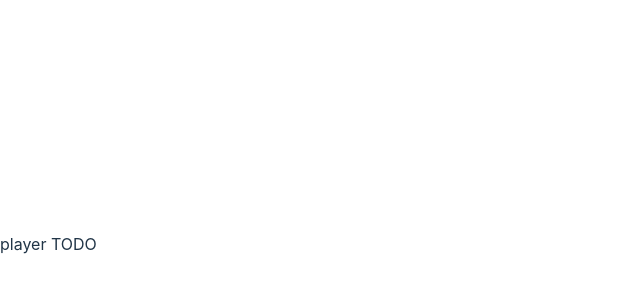
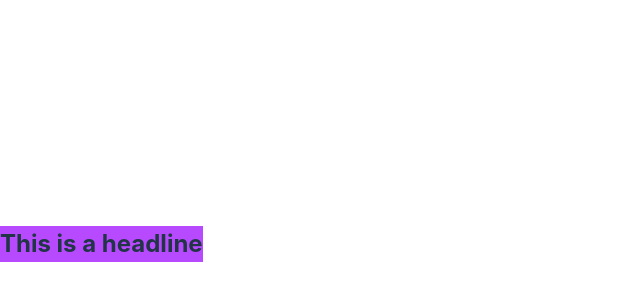
Before and after one commit to Trentish/zap, a React (Vite) app in the folder zap-client/: page /screen in a window 1280 px wide. Shown: the part 156-456 px from the top of the page, without its empty margins (0-640 px from the left). Built offline with nearby package versions, Linux system fonts and the light colour scheme.

Commit message:
add example headline (progress)

```diff
--- a/zap-client/index.html
+++ b/zap-client/index.html
@@ -4,7 +4,7 @@
     <meta charset="UTF-8" />
     <link rel="icon" type="image/svg+xml" href="/vite.svg" />
     <meta name="viewport" content="width=device-width, initial-scale=1.0" />
-    <title>Vite + React + TS</title>
+    <title>Zap</title>
   </head>
   <body>
     <div id="root"></div>
--- /dev/null
+++ b/zap-client/src/data/ArticleTypes.ts
@@ -0,0 +1,20 @@
+export type T_Article = {
+	Guid: number,
+	Headline: string,
+	Type: E_ArticleType,
+}
+
+export enum E_ArticleType {
+	Oath,
+	Grudge,
+	Triumph,
+	Calamity,
+	Discovery,
+	Gossip,
+	Doom,
+}
+
+export type T_Org = {
+	Idf: string,
+	ProperName: string,
+}
--- a/zap-client/src/screen/ScreenPage.tsx
+++ b/zap-client/src/screen/ScreenPage.tsx
@@ -1,5 +1,48 @@
+import {E_ArticleType, T_Article, T_Org} from '../data/ArticleTypes.ts';
+
+const EXAMPLE_ARTICLE1: T_Article = {
+	Guid: 0,
+	Headline: 'This is a headline',
+	Type: E_ArticleType.Oath,
+};
+
+const EXAMPLE_ORG1: T_Org = {
+	Idf: 'test_org',
+	ProperName: 'Test Org',
+};
+
 export function ScreenPage() {
 	return (
-		<div>player TODO</div>
+		<div>
+			<HeadlineExample
+				Article={EXAMPLE_ARTICLE1}
+				Org={EXAMPLE_ORG1}
+			/>
+		</div>
 	);
 }
+
+type P_HeadlineExample = {
+	Article: T_Article,
+	Org: T_Org,
+};
+
+function HeadlineExample(props: P_HeadlineExample) {
+	const {
+		Article,
+	} = props;
+
+
+	return (
+		<div
+			style={{
+				backgroundColor: '#b74aff',
+			}}
+		>
+			<h2 className={'headline-name'}>
+				{Article.Headline}
+			</h2>
+
+		</div>
+	);
+}
```
